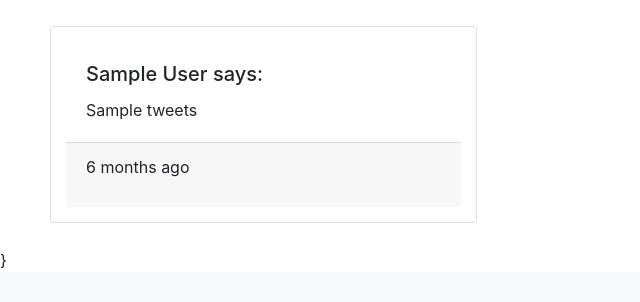
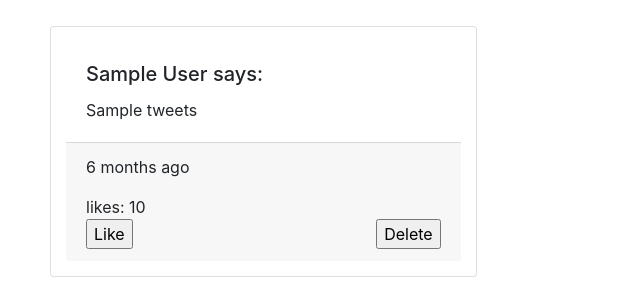
Before and after one commit to ThomasTruong01/Dojo-Tweets, a Flask app: template templates/dashboard.html in a window 1280 px wide. Shown: the part 710-1012 px from the top of the page, without its empty margins (0-640 px from the left). Before the commit the page ends 979 px from the top, so only its background shows below. Run offline with Flask 2, Linux system fonts and the light colour scheme; the visitor is signed in with stand-in values (Sample User, id 1); the template is opened without the code that fills it: most values are stand-ins (such as "Sample title", 1, 10 or a date in 2020); some libraries are stand-ins or nearby versions.

Commit message:
comp. likes and delete btn

```diff
--- a/server.py
+++ b/server.py
@@ -11,11 +11,14 @@ bcrypt = Bcrypt(app)
 
 @app.route('/')
 def main():
-    if session.get('login'):
-        if session['login']:
+
+    if 'login' in session:
+        if session['login'] == True:
             return render_template('success.html')
+        else:
+            return render_template('index.html')
     else:
-        return redirect('/dashboard')
+        return render_template('index.html')
 
 
 @app.route('/process', methods=['POST'])
@@ -46,9 +49,7 @@ def process():
         query = 'SELECT count(email) as "UserCreated" FROM users WHERE email = %(em)s'
         data = {'em': request.form['email']}
         UserCreated = mySql.query_db(query, data)
-        print(UserCreated)
         UserCreated = UserCreated[0]['UserCreated'] > 0
-        print(UserCreated)
     if UserCreated:
         is_valid = False
         flash('Email has been taken, please use a different email.')
@@ -95,21 +96,15 @@ def process():
 
 @app.route('/login', methods=['POST'])
 def login():
-    print(request.form)
     mySql = MySQLConnection('dojo_tweets')
     query = 'SELECT * FROM users WHERE email = %(em)s'
     data = {'em': request.form['email']}
-    pw = bcrypt.generate_password_hash(request.form['pw1'])
+    # pw = bcrypt.generate_password_hash(request.form['pw1'])
     pw_hash = mySql.query_db(query, data)
-    print('*'*50)
-    print('pw_hash', pw_hash)
-    print('pw   ', pw)
-    print('*'*50)
     session['userId'] = pw_hash[0]['id']
     session['fName'] = pw_hash[0]['first_name']
     session['lName'] = pw_hash[0]['last_name']
     session['email'] = pw_hash[0]['email']
-    print(session)
     if bcrypt.check_password_hash(
             pw_hash[0]['password'], request.form['pw1']):
         session['login'] = True
@@ -131,9 +126,10 @@ def success():
 @app.route('/dashboard')
 def dashboard():
     mySql = MySQLConnection('dojo_tweets')
-    query = 'select first_name, last_name, tweets, tweets.created_on as "created_on" from users LEFT JOIN tweets on users.id = users_id ORDER BY tweets.id desc'
-
-    myFeed = mySql.query_db(query)
+    query = 'SELECT users.id as "userId", first_name, last_name, tweets.id as "tweetId", tweets, tweets.created_on as "created_on", likes, liked FROM users LEFT JOIN tweets ON users.id = %(uid)s LEFT JOIN (select tweets_id, count(id) as "likes" from likes GROUP BY tweets_id) as mylikes ON tweets.id = mylikes.tweets_id LEFT JOIN (SELECT users_id as "uid", tweets_id, count(likes.id)>0 as "liked" FROM likes GROUP BY tweets_id, users_id) as liked ON liked.uid = tweets.users_id and liked.tweets_id = tweets.id ORDER BY tweets.id desc'
+    data = {'uid': session['userId']}
+    myFeed = mySql.query_db(query, data)
+    # print(myFeed)
 
     return render_template('dashboard.html', myFeed=myFeed)
 
@@ -165,10 +161,50 @@ def createTweet():
 
 @app.route('/logout')
 def logout():
-    session['login'] = False
+    if 'login' in session:
+        session.pop('login')
     session.clear()
     return redirect('/')
 
 
+@app.route('/tweets/<tweetId>/add_like', methods=['POST'])
+def like(tweetId):
+    mySql = MySQLConnection('dojo_tweets')
+    query = 'INSERT INTO likes (tweets_id, users_id, created_on, updated_on) ' +\
+        'VALUES (%(tid)s, %(uId)s, now(), now())'
+    data = {'tid': tweetId, 'uId': request.form['uId']}
+    print(request.form)
+    mySql.query_db(query, data)
+    return redirect('/dashboard')
+
+
+@app.route('/tweets/<tweetId>/delete_like', methods=['POST'])
+def del_like(tweetId):
+    mySql = MySQLConnection('dojo_tweets')
+    query = 'DELETE FROM likes WHERE tweets_id = %(tid)s and users_id = %(uId)s'
+    data = {'tid': tweetId, 'uId': request.form['uId']}
+    print(request.form)
+    mySql.query_db(query, data)
+    return redirect('/dashboard')
+
+
+@app.route('/tweets/<tweetId>/delete', methods=['POST'])
+def delete_tweet(tweetId):
+    mySql = MySQLConnection('dojo_tweets')
+    query = 'DELETE FROM likes WHERE tweets_id = %(tid)s'
+    data = {'tid': tweetId}
+    mySql.query_db(query, data)
+    mySql = MySQLConnection('dojo_tweets')
+    query = 'DELETE FROM tweets WHERE id = %(tid)s'
+    data = {'tid': tweetId}
+    mySql.query_db(query, data)
+    print("*"*50)
+    print("*"*50)
+    print('tweet deleted')
+    print("*"*50)
+    print("*"*50)
+    return redirect('/dashboard')
+
+
 if __name__ == "__main__":
     app.run(debug=True)
--- a/templates/dashboard.html
+++ b/templates/dashboard.html
@@ -94,9 +94,54 @@
 						<p class="time-ago">
 							{{ tweet['created_on'] }}
 						</p>
+						{% if tweet['likes'] != None: %}
+						<p style="margin: 0">likes: {{ tweet['likes'] }}</p>
+
+						{% endif %}
+						<div class="d-flex justify-content-between">
+							{% if tweet['liked']==1: %}
+							<form
+								action="/tweets/{{ tweet['tweetId'] }}/delete_like"
+								method="post"
+							>
+								<input
+									type="hidden"
+									name="uId"
+									value="{{ session['userId'] }}"
+								/>
+								<input type="submit" value="Unliked" />
+							</form>
+							{% else %}
+							<form
+								action="/tweets/{{ tweet['tweetId'] }}/add_like"
+								method="post"
+							>
+								<input
+									type="hidden"
+									name="uId"
+									value="{{ session['userId'] }}"
+								/>
+								<input type="submit" value="Like" />
+							</form>
+							{% endif %} {% if tweet['userId']==session['userId']:%}
+
+							<form
+								action="/tweets/{{ tweet['tweetId'] }}/delete"
+								method="post"
+								class="d-inline-flex"
+							>
+								<input
+									type="hidden"
+									name="uId"
+									value="{{ session['userId'] }}"
+								/>
+								<input type="submit" value="Delete" class="d-inline-flex" />
+							</form>
+							{% endif %}
+						</div>
 					</div>
 				</div>
-				{% endfor %}}
+				{% endfor %}
 			</div>
 		</main>
 		<script>
```
